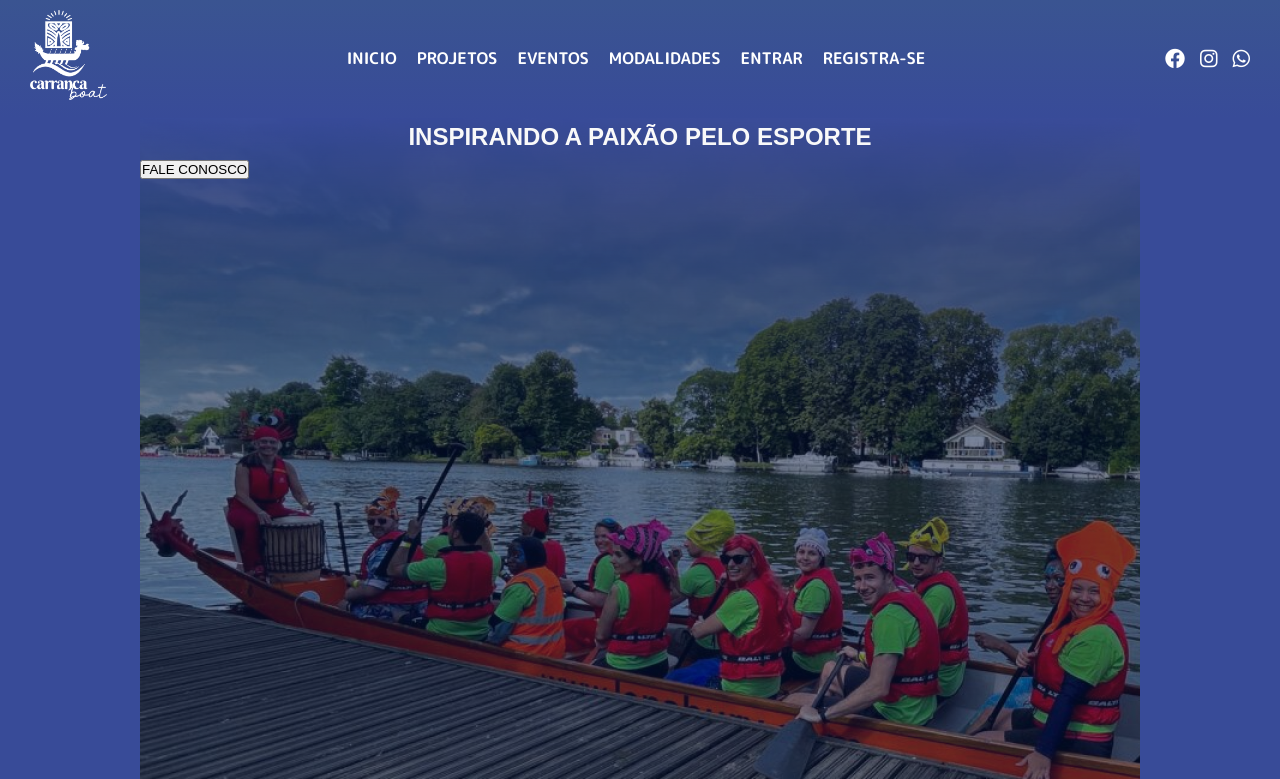
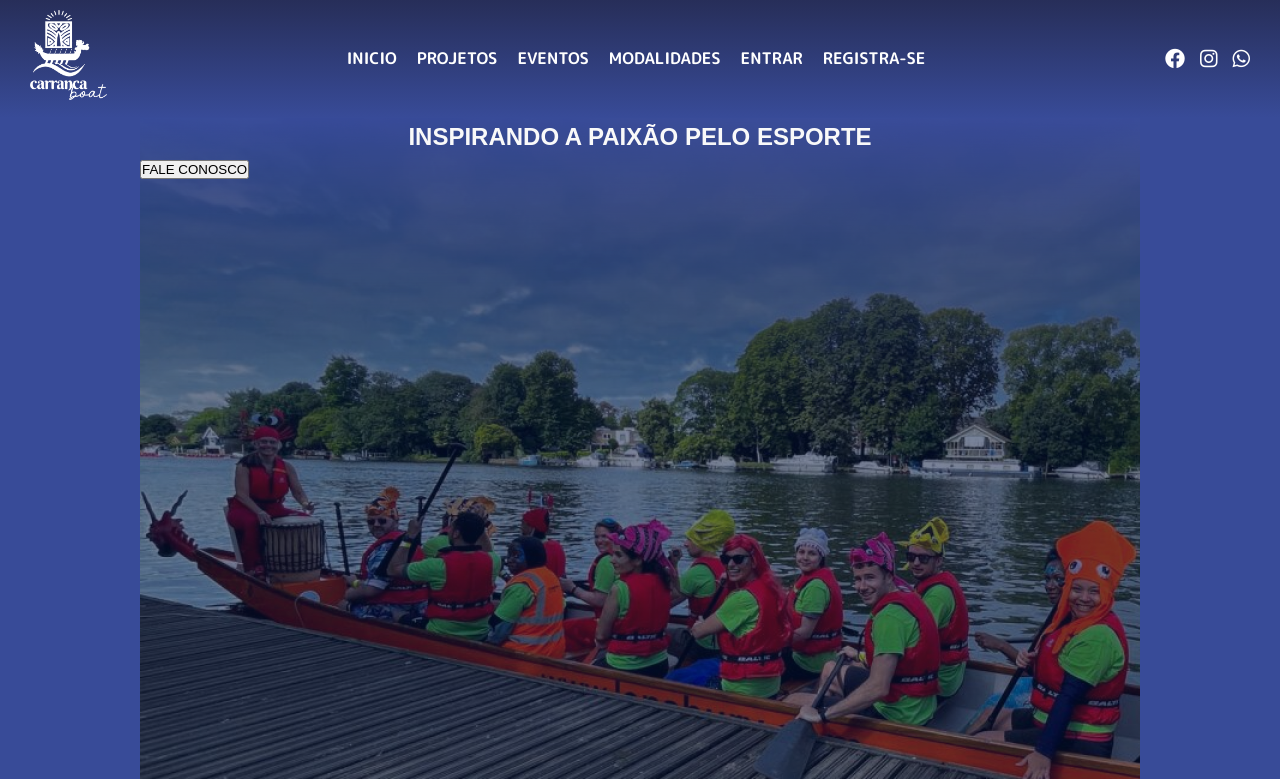
Before and after one commit to Kissuke/carranca_boat, a PHP site: page / in a window 1280 px wide. Shown: the top 779 px of the page. Run offline with PHP 8.4, Linux system fonts and the light colour scheme.

Commit message:
detalhe do gradiente

```diff
--- a/estilos/style.css
+++ b/estilos/style.css
@@ -28,7 +28,7 @@ body {
 }
 
 #cabecalho {
-    background-image: linear-gradient( to bottom, var(--cor01), var(--cor07));
+    background-image: linear-gradient( to bottom, var(--cor04), var(--cor07));
     display: flex;
     flex-wrap: wrap;
     justify-content: space-between;
```
